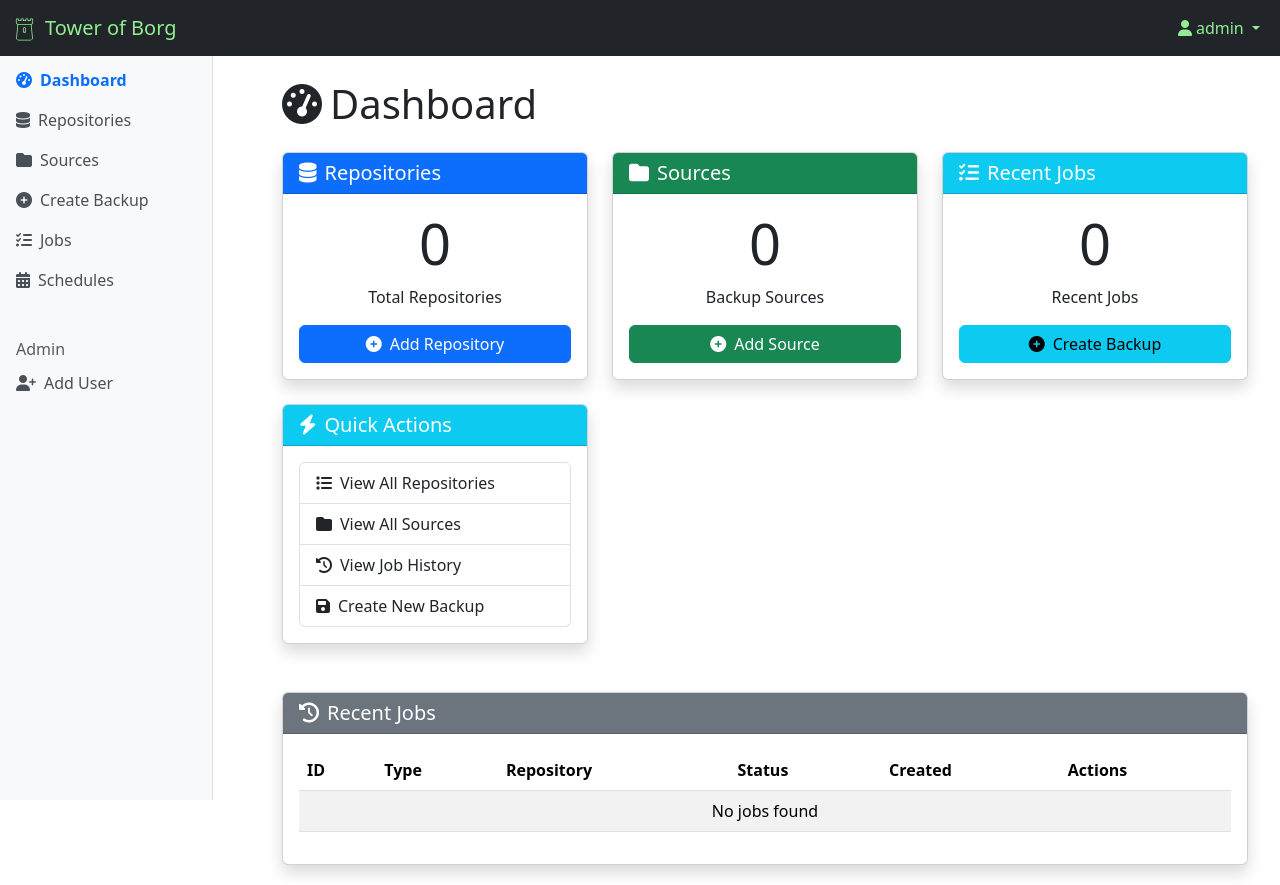
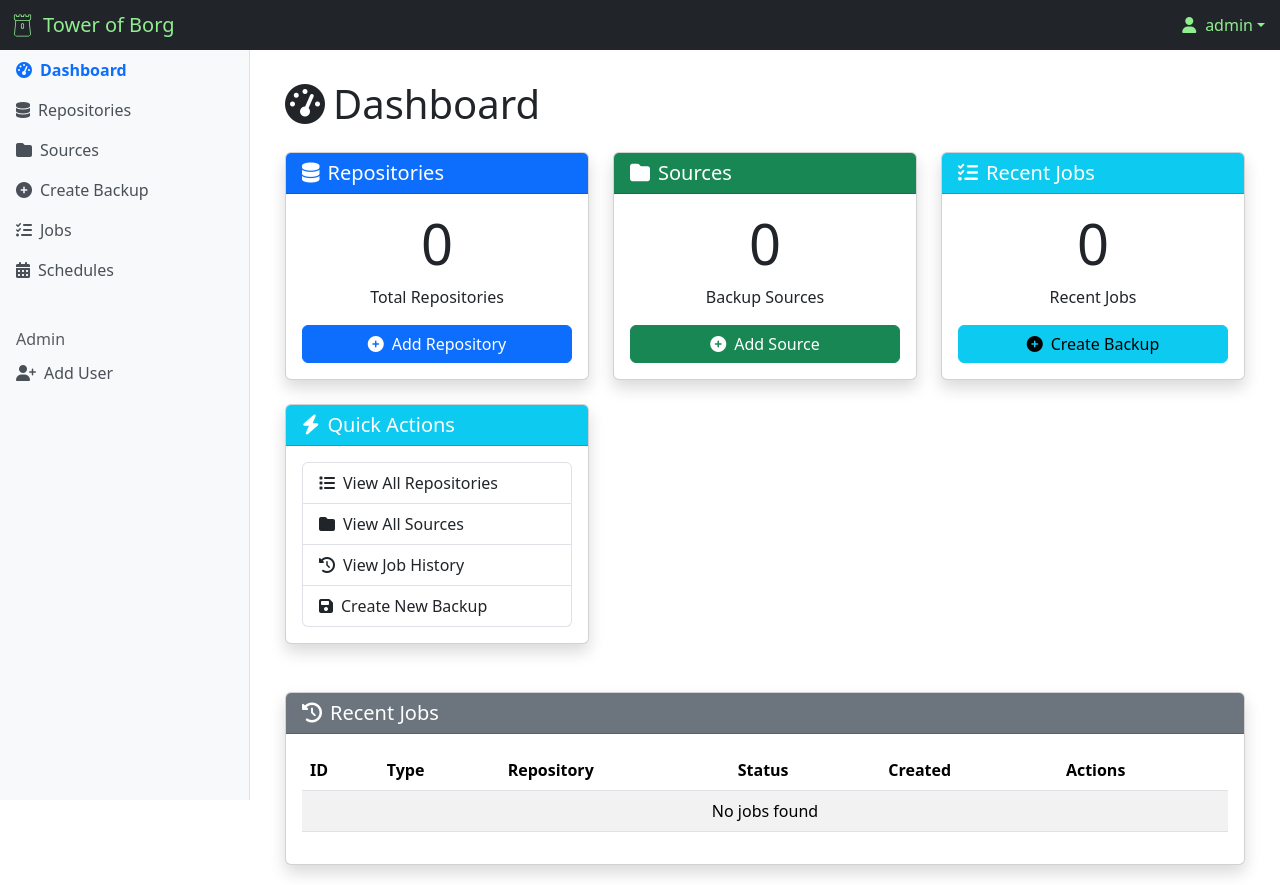
Before and after one commit to antonymcloud/citadel, a Flask app: page /dashboard in a window 1280 px wide. Run offline with Flask 3, Linux system fonts and the light colour scheme; a user stored in the database is signed in; data that the repository does not hold is empty; parts of the project's set-up code (start-up, migrations or seed data) failed here and were passed over.

Commit message:
Enhance layout and styling of base and dashboard templates; improve sidebar, navbar, and flash messages for better user experience

```diff
--- a/towerofborg/templates/common/base.html
+++ b/towerofborg/templates/common/base.html
@@ -9,18 +9,140 @@
     <!-- Font Awesome Icons -->
     <link rel="stylesheet" href="https://cdnjs.cloudflare.com/ajax/libs/font-awesome/6.4.2/css/all.min.css">
     <style>
+        body {
+            min-height: 100vh;
+        }
         .sidebar {
             height: 100vh;
             position: fixed;
             top: 0;
             left: 0;
-            padding-top: 60px;
+            width: 250px;
+            padding-top: 50px;
             background-color: #f8f9fa;
             border-right: 1px solid #dee2e6;
+            z-index: 100;
         }
         .main-content {
             margin-left: 250px;
             padding: 20px;
+            max-width: calc(100% - 250px);
+        }
+        .main-container {
+            max-width: 1200px;
+            width: 100%;
+            margin: 0 auto;
+            padding: 0 15px;
+        }
+        /* Fixed width navbar */
+        .navbar-container {
+            max-width: 1200px;
+            width: 100%;
+            margin: 0 auto;
+            padding: 0;
+            display: flex;
+            justify-content: space-between;
+            align-items: center;
+            flex-wrap: nowrap;
+        }
+        .container-fluid {
+            padding-left: 0 !important;
+            padding-right: 0 !important;
+        }
+        /* Reset navbar padding and margin */
+        .navbar {
+            padding: 0;
+            margin: 0;
+            height: 50px;
+        }
+        /* Fixed width navbar container but with space for fixed logo */
+        .navbar-container {
+            position: relative;
+            width: 100%;
+            height: 100%;
+            display: flex;
+            align-items: center;
+            padding-left: 200px; /* Make space for logo */
+        }
+        /* Position the logo absolutely at the left edge */
+        .navbar-brand-container {
+            position: absolute;
+            left: 0;
+            top: 0;
+            height: 100%;
+            width: auto;
+            display: flex;
+            align-items: center;
+            padding: 0;
+            margin: 0;
+            z-index: 1050;
+            background-color: #212529; /* Same as navbar bg */
+        }
+        .navbar-brand {
+            padding: 0;
+            margin: 0;
+            display: flex;
+            align-items: center;
+            height: 100%;
+            white-space: nowrap;
+        }
+        .navbar-brand img {
+            margin-left: 10px;
+            display: block;
+        }
+        /* Position user dropdown at the far right */
+        .user-dropdown-container {
+            position: absolute;
+            right: 0;
+            top: 0;
+            height: 100%;
+            display: flex;
+            align-items: center;
+            padding: 0;
+            margin: 0;
+            z-index: 1050;
+            background-color: #212529; /* Same as navbar bg */
+        }
+        .user-dropdown {
+            padding: 0 15px;
+            height: 100%;
+            display: flex;
+            align-items: center;
+            white-space: nowrap;
+        }
+        .user-dropdown .nav-link {
+            display: flex;
+            align-items: center;
+            height: 100%;
+            padding: 0;
+        }
+        .user-dropdown .dropdown-toggle i {
+            margin-right: 5px;
+        }
+        /* Adjust navbar container to make room for both logo and user dropdown */
+        .navbar-container {
+            padding-left: 200px; /* Space for logo */
+            padding-right: 200px; /* Space for user dropdown */
+        }
+        .navbar-brand img {
+            flex-shrink: 0;
+        }
+        /* Ensure navbar collapse behaves properly */
+        .navbar-collapse {
+            flex-grow: 0;
+        }
+        /* Sidebar adjustments */
+        .sidebar {
+            width: 250px;
+        }
+        @media (max-width: 992px) {
+            .main-content {
+                margin-left: 0;
+                max-width: 100%;
+            }
+            .sidebar {
+                display: none;
+            }
         }
         .nav-link {
             color: #495057;
@@ -34,7 +156,9 @@
             font-weight: bold;
         }
         .flash-messages {
-            margin-top: 60px;
+            margin-top: 50px;
+            width: 100%;
+            padding-top: 10px;
         }
     </style>
     {% block head %}{% endblock %}
@@ -42,32 +166,49 @@
 <body>
     <!-- Navbar -->
     <nav class="navbar navbar-expand-lg navbar-dark bg-dark fixed-top">
-        <div class="container-fluid">
+        <div class="container-fluid p-0">
+            <!-- Absolutely positioned logo that won't move -->
+            <div class="navbar-brand-container">
                 <a class="navbar-brand" href="{{ url_for('dashboard') if current_user.is_authenticated else url_for('index') }}" style="color: #90ee90;">
-                <img src="{{ url_for('static', filename='tower.svg') }}" height="25px" style="stroke-width: 3px !important;" class="me-2" />Tower of Borg
+                    <img src="{{ url_for('static', filename='tower.svg') }}" height="25px" width="25px" style="stroke-width: 3px !important;" class="me-2" />
+                    <span>Tower of Borg</span>
                 </a>
-            <button class="navbar-toggler" type="button" data-bs-toggle="collapse" data-bs-target="#navbarNav">
+            </div>
+
+            <!-- Rest of navbar with spacing to avoid overlapping logo and user dropdown -->
+            <div class="navbar-container">
+                <button class="navbar-toggler mx-auto" type="button" data-bs-toggle="collapse" data-bs-target="#navbarNav">
                     <span class="navbar-toggler-icon"></span>
                 </button>
                 <div class="collapse navbar-collapse" id="navbarNav">
-                <ul class="navbar-nav ms-auto">
+                    <ul class="navbar-nav mx-auto">
+                        <!-- Middle navbar links can go here if needed -->
+                    </ul>
+                </div>
+            </div>
+
+            <!-- Absolutely positioned user dropdown at the right edge -->
+            <div class="user-dropdown-container">
                 {% if current_user.is_authenticated %}
-                    <li class="nav-item dropdown">
+                <div class="user-dropdown">
+                    <div class="nav-item dropdown">
                         <a class="nav-link dropdown-toggle" style="color: lightgreen !important;" href="#" id="userDropdown" role="button" data-bs-toggle="dropdown">
-                            <i class="fas fa-user me-1"></i>{{ current_user.username }}
+                            <i class="fas fa-user"></i>
+                            <span class="ms-1">{{ current_user.username }}</span>
                         </a>
                         <ul class="dropdown-menu dropdown-menu-end" aria-labelledby="userDropdown">
                             <li><a class="dropdown-item" href="{{ url_for('auth.profile') }}">Profile</a></li>
                             <li><hr class="dropdown-divider"></li>
                             <li><a class="dropdown-item" href="{{ url_for('auth.logout') }}">Logout</a></li>
                         </ul>
-                    </li>
+                    </div>
+                </div>
                 {% else %}
-                    <li class="nav-item">
-                        <a class="nav-link" href="{{ url_for('auth.login') }}">Login</a>
-                    </li>
+                <div class="user-dropdown">
+                    <a class="nav-link" href="{{ url_for('auth.login') }}" style="color: lightgreen !important;">Login</a>
+                </div>
                 {% endif %}
-                </ul>
+            </div>
             </div>
         </div>
     </nav>
@@ -125,7 +266,8 @@
     {% endif %}
 
     <!-- Flash Messages -->
-    <div class="container flash-messages">
+    <div class="flash-messages">
+        <div class="container">
             {% with messages = get_flashed_messages(with_categories=true) %}
                 {% if messages %}
                     {% for category, message in messages %}
@@ -137,10 +279,13 @@
                 {% endif %}
             {% endwith %}
         </div>
+    </div>
 
     <!-- Main Content -->
     <main class="{% if current_user.is_authenticated %}main-content{% else %}container mt-5 pt-5{% endif %}">
+        <div class="main-container">
             {% block content %}{% endblock %}
+        </div>
     </main>
 
     <!-- Bootstrap & jQuery JS -->
--- a/towerofborg/templates/common/dashboard.html
+++ b/towerofborg/templates/common/dashboard.html
@@ -3,12 +3,11 @@
 {% block title %}Dashboard - Tower of Borg{% endblock %}
 
 {% block content %}
-<div class="container-fluid">
-    <h1 class="mb-4"><i class="fas fa-tachometer-alt me-2"></i>Dashboard</h1>
+<h1 class="mb-4"><i class="fas fa-tachometer-alt me-2"></i>Dashboard</h1>
 
-    <div class="row">
-        <!-- Repository Stats -->
-        <div class="col-md-4">
+<div class="row">
+    <!-- Repository Stats -->
+    <div class="col-md-4">
             <div class="card shadow mb-4">
                 <div class="card-header bg-primary text-white">
                     <h5 class="mb-0"><i class="fas fa-database me-2"></i>Repositories</h5>
@@ -148,6 +147,8 @@
                         </table>
                     </div>
                 </div>
+                                </div>
+                </div>
             </div>
         </div>
     </div>
```
Also changed, not shown: towerofborg/templates/schedule/schedule_detail.html (+17 -13 lines). Lines whose indentation alone changed are shown as unchanged.
